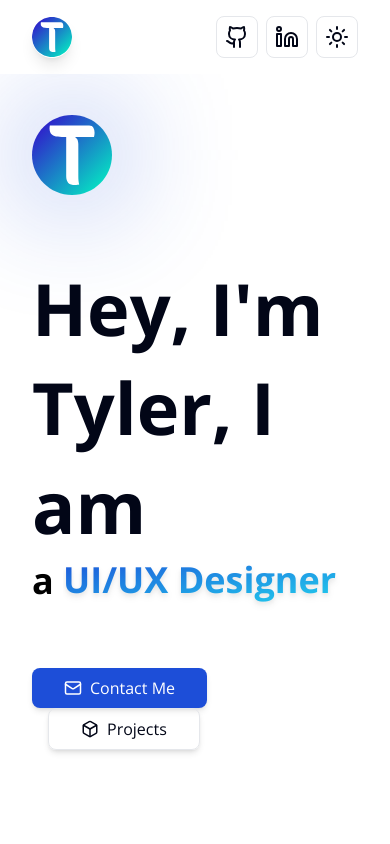
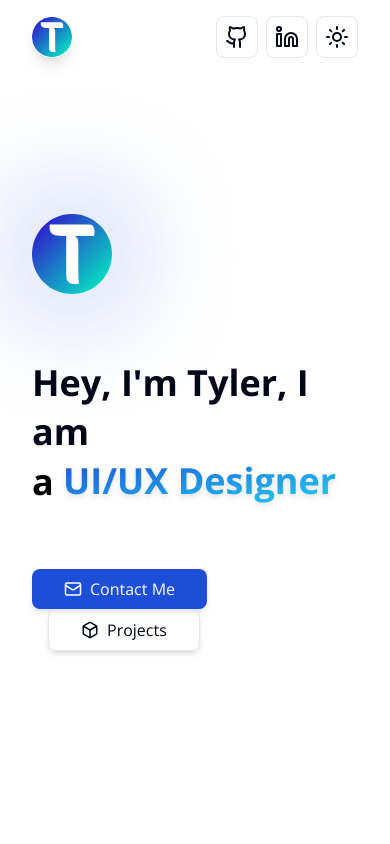
Before and after one commit to TylerGennaro/portfolio_v3, a Next.js app: page / in a window 390 px wide. Shown: the top 844 px of the page. Built offline with nearby package versions, Linux system fonts and the light colour scheme.

Commit message:
support responsiveness

```diff
--- a/src/components/Text.tsx
+++ b/src/components/Text.tsx
@@ -2,11 +2,11 @@ import { twMerge } from 'tailwind-merge';
 import { tv, type VariantProps } from 'tailwind-variants';
 
 const text = tv({
-	base: 'text-lg text-foreground',
+	base: 'text-base lg:text-lg text-foreground',
 	variants: {
 		size: {
-			lg: 'text-5xl font-semibold leading-snug',
-			xl: 'text-7xl font-bold leading-snug',
+			lg: 'text-2xl sm:text-3xl lg:text-5xl font-semibold leading-snug',
+			xl: 'text-4xl sm:text-5xl lg:text-7xl font-bold leading-snug',
 		},
 		color: {
 			light: 'text-white',
```
